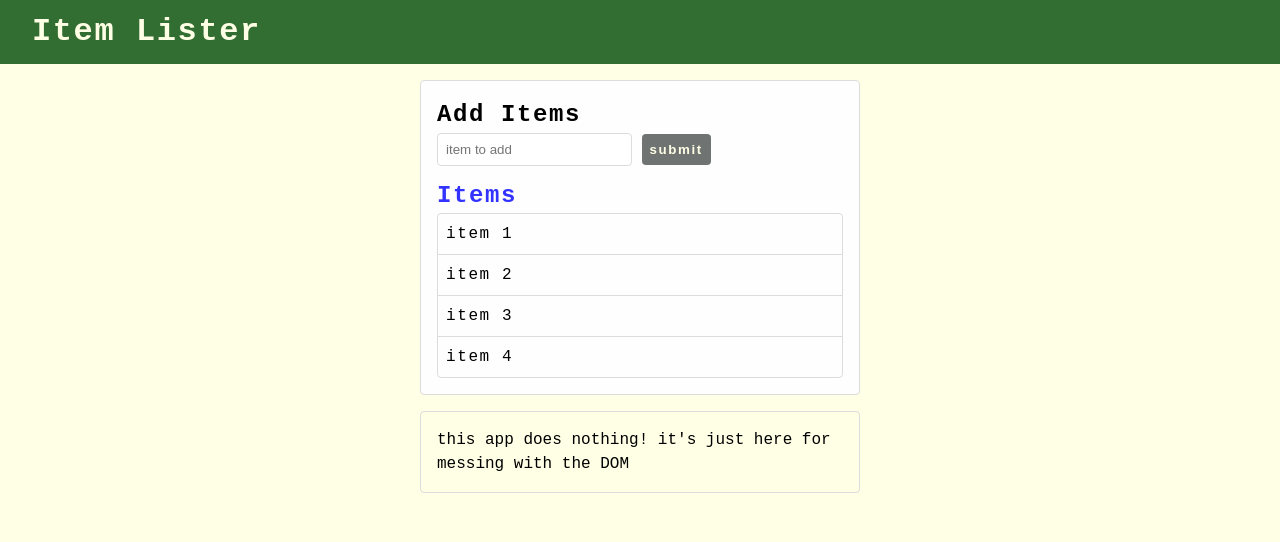
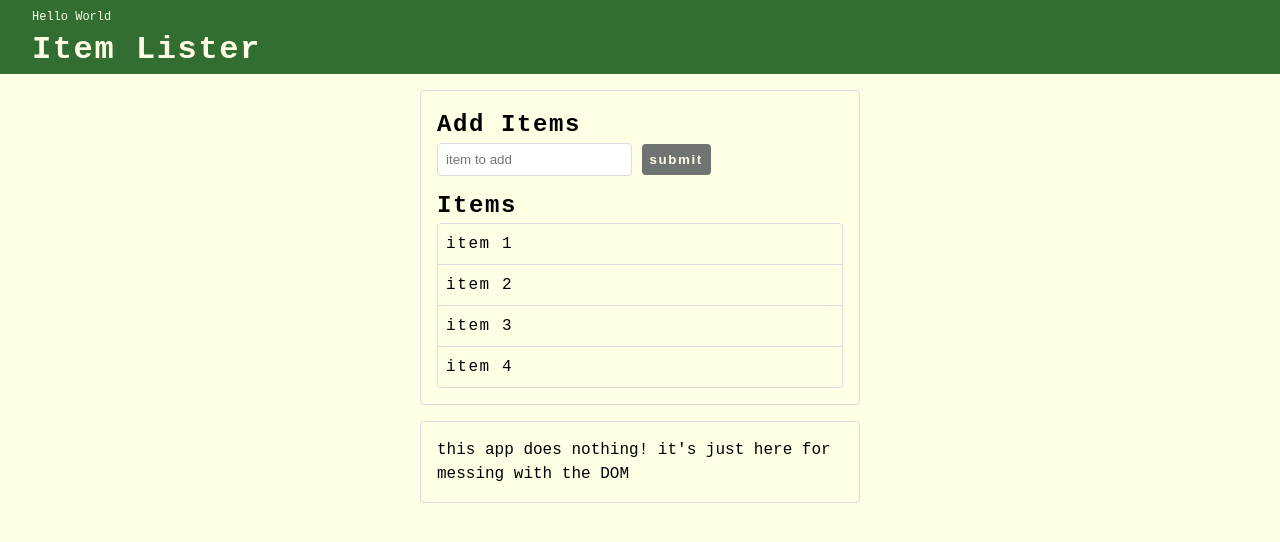
Before and after one commit to Fishbite/domCCP1, a plain HTML site: page index.html in a window 1280 px wide. Drawn offline with Linux system fonts and the light colour scheme.

Commit message:
added some code showing DOM traversal traverse.js

```diff
--- a/scripts/traverse.js
+++ b/scripts/traverse.js
@@ -28,13 +28,38 @@
 
 // nextElementSiblig can be better
 // of course, it does have to have a sibling!!! :P
-const mainHeader = document.querySelector("#main-header");
-console.log(mainHeader.nextElementSibling);
-mainHeader.nextElementSibling.style.backgroundColor = "#fefeff";
+// const mainHeader = document.querySelector("#main-header");
+// console.log(mainHeader.nextElementSibling);
+// mainHeader.nextElementSibling.style.backgroundColor = "#fefeff";
 
-// previousSibling
-// can return line breaks so pooh! :P
-const itemList = document.querySelector("#items");
-//previousElementSibling is better :))
-console.log(itemList.previousElementSibling);
-itemList.previousElementSibling.style.color = "#3333ff";
+// // previousSibling
+// // can return line breaks so pooh! :P
+// const itemList = document.querySelector("#items");
+// //previousElementSibling is better :))
+// console.log(itemList.previousElementSibling);
+// itemList.previousElementSibling.style.color = "#3333ff";
+
+// new div
+let newDiv = document.createElement("div");
+
+//add class
+newDiv.className = "hello";
+//add id
+newDiv.id = "hello1";
+// add attribute
+newDiv.setAttribute("title", "HelloDiv");
+newDiv.setAttribute("data-set", "id");
+// create text node
+let newDivText = document.createTextNode("Hello World");
+//add text to div
+newDiv.appendChild(newDivText);
+
+const container = document.querySelector("header .header-container");
+let h1 = document.querySelector("header h1");
+newDiv.style.fontSize = "0.75rem";
+
+// insert newDiv into the DOM
+// syntax: insertBefore(ThingToInsert, insertBeforeThisElement)
+container.insertBefore(newDiv, h1);
+
+console.log(newDiv);
--- a/styles/main.css
+++ b/styles/main.css
@@ -57,7 +57,7 @@ h2 {
 
 /* ========== main styles ========== */
 .header-container {
-  height: 4rem;
+  height: auto;
   background-color: var(--clr-green);
   color: var(--clr-white);
   padding-top: 0.5rem;
```
